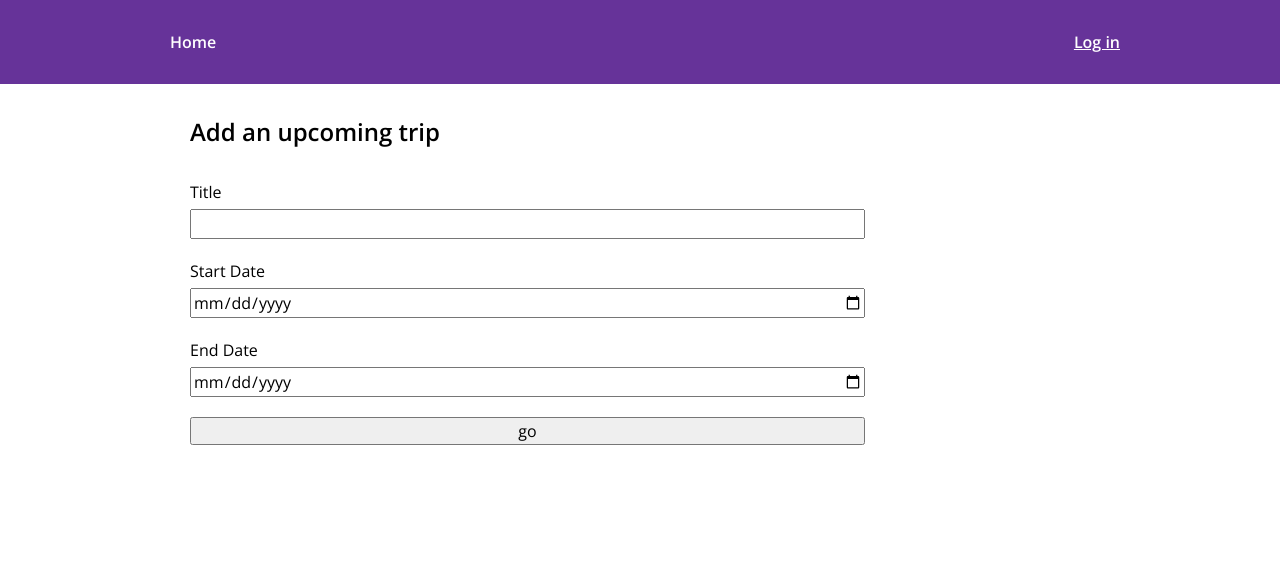
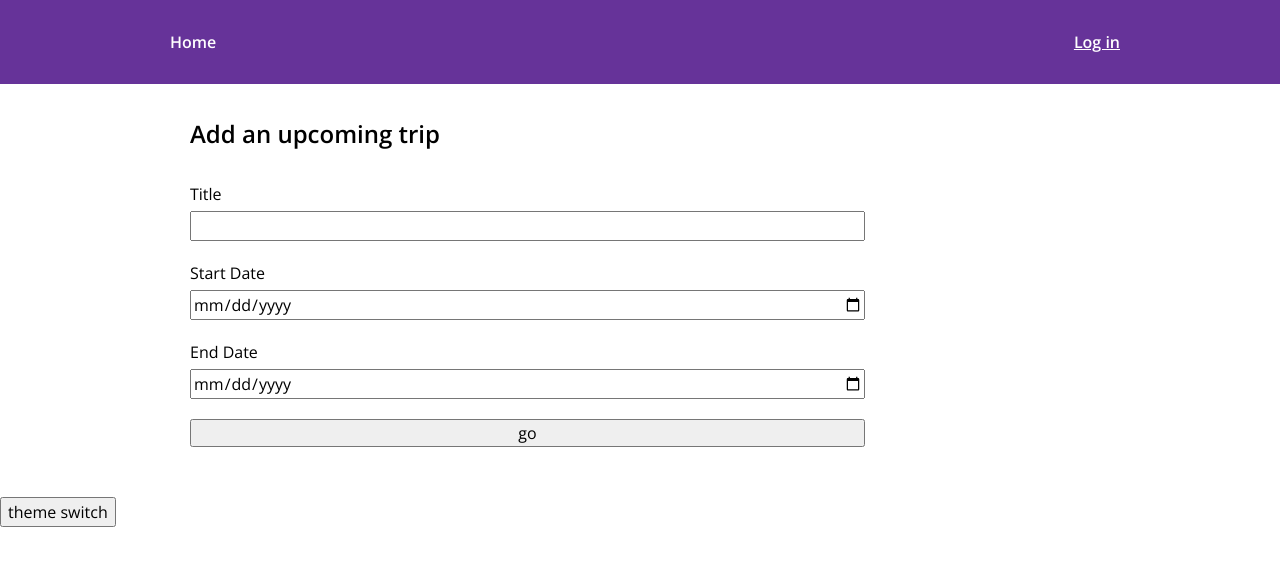
Before and after one commit to dtaylorbrown/triplan, a Next.js app: page /trip/add in a window 1280 px wide. Shown: the top 566 px of the page. Built offline with nearby package versions, Linux system fonts and the light colour scheme; no server answers.

Commit message:
:poop: theme context beginnings

```diff
--- a/components/Header/Header.tsx
+++ b/components/Header/Header.tsx
@@ -1,22 +1,26 @@
-import React from 'react';
+import React, { useContext } from 'react';
 import Link from 'next/link';
 import { useRouter } from 'next/router';
 import { signOut, useSession } from 'next-auth/react';
 
 import Nav from "../layout/Navigation/Nav";
 import styles from "./Header.module.css";
+import { ThemeContext } from '../context/theme-context';
 
 const Header: React.FC = () => {
+  const { theme } = useContext(ThemeContext);
   const router = useRouter();
   const isActive: (pathname: string) => boolean = (pathname) =>
     router.pathname === pathname;
 
   const { data: session, status } = useSession();
 
+  // TODO - components for links for theme...
+
   let left = (
     <div className={styles.left}>
       <Link href="/">
-        <a data-active={isActive('/')}>
+        <a data-active={isActive('/')} style={{ color: theme.foreground }}>
           Home
         </a>
       </Link>
@@ -29,7 +33,7 @@ const Header: React.FC = () => {
     left = (
       <div className={styles.left}>
         <Link href="/" data-active={isActive('/')}>
-          <a data-active={isActive('/')}>
+          <a data-active={isActive('/')} style={{ color: theme.foreground }}>
             Home
           </a>
         </Link>
@@ -37,7 +41,7 @@ const Header: React.FC = () => {
     );
     right = (
       <div className={styles.right}>
-        <p>Validating session ...</p>
+        <p style={{ color: theme.foreground }}>Validating session ...</p>
       </div>
     );
   }
@@ -46,7 +50,7 @@ const Header: React.FC = () => {
     right = (
       <div className={styles.right}>
         <Link href="/api/auth/signin">
-          <a data-active={isActive('/signup')}>Log in</a>
+          <a data-active={isActive('/signup')} style={{ color: theme.foreground }}>Log in</a>
         </Link>
       </div>
     );
@@ -56,28 +60,28 @@ const Header: React.FC = () => {
     left = (
       <div className={styles.left}>
         <Link href="/">
-          <a data-active={isActive('/')}>
+          <a data-active={isActive('/')} style={{ color: theme.foreground }}>
             Home
           </a>
         </Link>
         <Link href="/trips">
-          <a data-active={isActive('/trips')}>Trips</a>
+          <a data-active={isActive('/trips')} style={{ color: theme.foreground }}>Trips</a>
         </Link>
         <Link href="/wish-list">
-          <a data-active={isActive('/wish-list')}>Wishlist</a>
+          <a data-active={isActive('/wish-list')} style={{ color: theme.foreground }}>Wishlist</a>
         </Link>
       </div>
     );
     right = (
       <div className={styles.right}>
         <p>{session.user.name}</p>
-        <button onClick={() => signOut()}>Log out</button>
+        <button onClick={() => signOut()} style={{ color: theme.foreground }}>Log out</button>
       </div>
     );
   }
 
   return (
-    <Nav>
+    <Nav themeStyles={{ backgroundColor: theme.background, color: theme.foreground, borderBottom: `2px solid ${theme.foreground}` }}>
       {left}
       {right}
     </Nav>
--- a/components/Layout.tsx
+++ b/components/Layout.tsx
@@ -1,4 +1,5 @@
-import React, { ReactNode, Fragment } from "react";
+import React, { ReactNode, Fragment, useContext } from "react";
+import { ThemeContext } from "./context/theme-context";
 import Header from "./Header/Header";
 
 import styles from "./Layout.module.css";
@@ -7,11 +8,20 @@ type Props = {
   children: ReactNode;
 };
 
-const Layout: React.FC<Props> = (props) => (
-  <Fragment>
-    <Header />
-    <main className={styles.layout}>{props.children}</main>
-  </Fragment>
-);
+const Layout: React.FC<Props> = (props) => {
+
+  const { toggleTheme } = useContext(ThemeContext);
+
+  return (
+    <Fragment>
+      <Header />
+      <main className={styles.layout}>{props.children}</main>
+      {/* TODO - replace with actual toggle */}
+      <footer>
+        <button onClick={() => { toggleTheme() }}>theme switch</button>
+      </footer>
+    </Fragment>
+  )
+}
 
 export default Layout;
--- /dev/null
+++ b/components/context/theme-context.tsx
@@ -0,0 +1,17 @@
+import { createContext } from "react";
+
+export const themes = {
+  light: {
+    foreground: "rebeccapurple",
+    background: "white",
+  },
+  dark: {
+    foreground: "white",
+    background: "rebeccapurple",
+  },
+}
+
+export const ThemeContext = createContext({
+  theme: themes.dark,
+  toggleTheme: () => {}
+});
--- a/components/layout/Navigation/Nav.module.css
+++ b/components/layout/Navigation/Nav.module.css
@@ -1,22 +1,15 @@
 .main-navigation {
-  background: rebeccapurple;
   width: 100%;
   padding: 30px;
 }
 
 .main-navigation a {
-  color: white;
   font-weight: bold;
-}
-
-.main-navigation p {
-  color: white;
 }
 
 .main-navigation button {
   border: 0;
   background: 0;
-  color: white;
   cursor: pointer;
 }
 
--- a/components/layout/Navigation/Nav.tsx
+++ b/components/layout/Navigation/Nav.tsx
@@ -1,8 +1,8 @@
 import styles from "./Nav.module.css";
 
-const Nav = ({ children }) => {
+const Nav = ({ themeStyles, children }) => {
   return(
-    <nav className={styles['main-navigation']}>
+    <nav style={themeStyles} className={styles['main-navigation']}>
       <div className={styles.container}>
         { children }
       </div>
--- a/pages/_app.tsx
+++ b/pages/_app.tsx
@@ -1,12 +1,28 @@
 import { SessionProvider } from "next-auth/react";
 import { AppProps } from "next/app";
+import { useState } from "react";
+import { ThemeContext, themes } from "../components/context/theme-context";
 
 import '../styles/global.css';
 
 const App = ({ Component, pageProps }: AppProps) => {
+
+  const [theme, setTheme] = useState(themes.dark);
+
+  const toggleTheme = () => {
+    setTheme(theme === themes.dark ? themes.light : themes.dark);
+  }
+
+  const themeVal = {
+    theme,
+    toggleTheme
+  }
+
   return (
     <SessionProvider session={pageProps.session}>
-      <Component {...pageProps} />
+      <ThemeContext.Provider value={themeVal}>
+        <Component {...pageProps} />
+      </ThemeContext.Provider>
     </SessionProvider>
   );
 };
```
